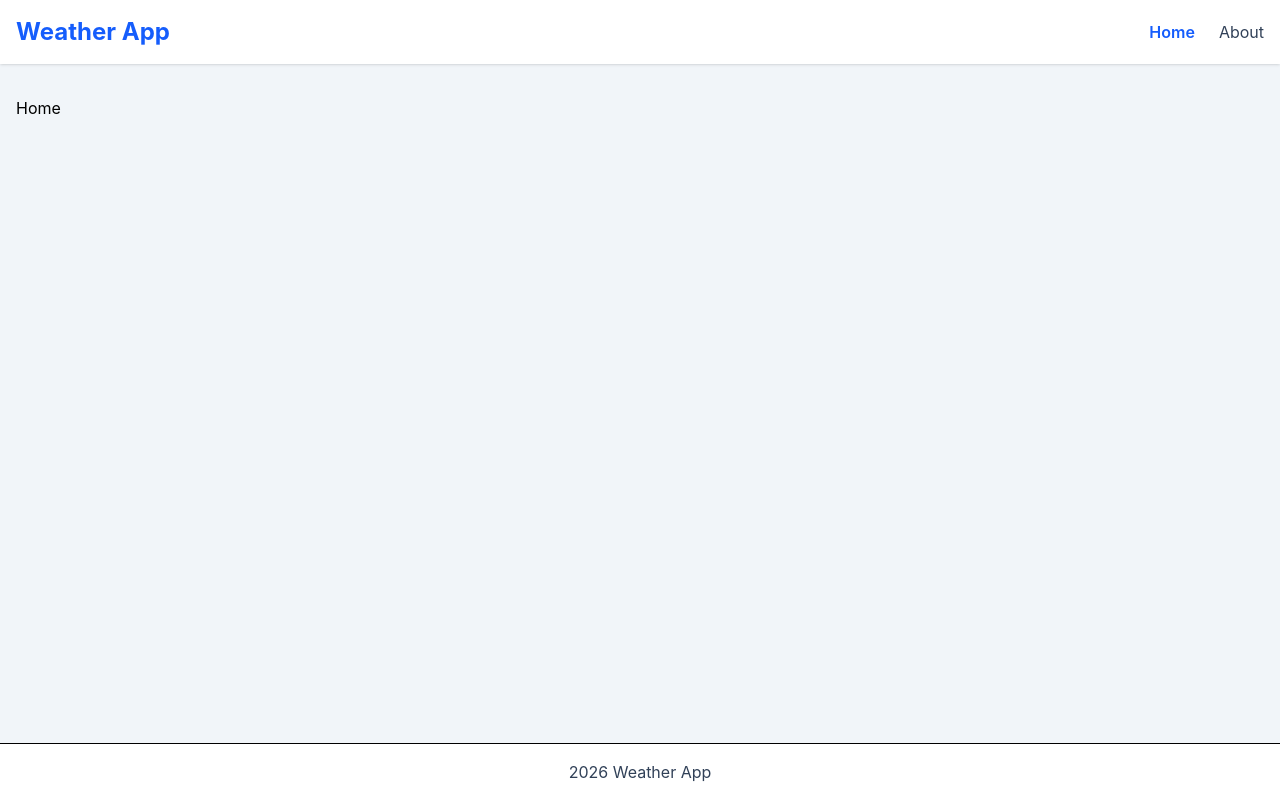
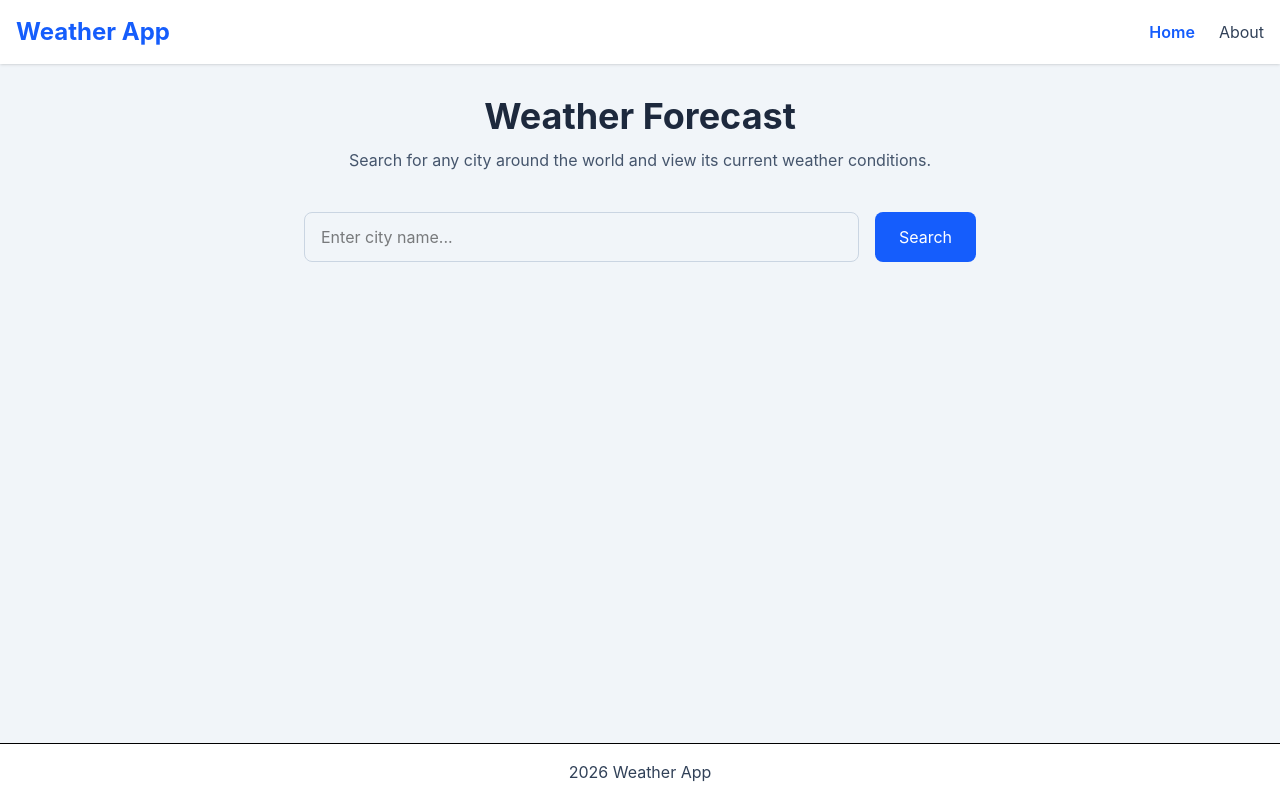
Before and after one commit to comfortmbah/weather-app, a React (Vite) app: page / in a window 1280 px wide. Built offline with nearby package versions, Linux system fonts and the light colour scheme.

Commit message:
Build homepage with PageTitle and SearchForm components

```diff
--- a/src/pages/Home.jsx
+++ b/src/pages/Home.jsx
@@ -1,8 +1,16 @@
-
+import SearchForm from "../components/SearchForm"
+import PageTitle from "../components/PageTitle"
 
 const Home = () => {
   return (
-    <div>Home</div>
+    <>
+      <PageTitle
+        title={"Weather Forecast"}
+        subtitle={"Search for any city around the world and view its current weather conditions."}
+      />
+
+      <SearchForm />
+    </>
   )
 }
 
```
